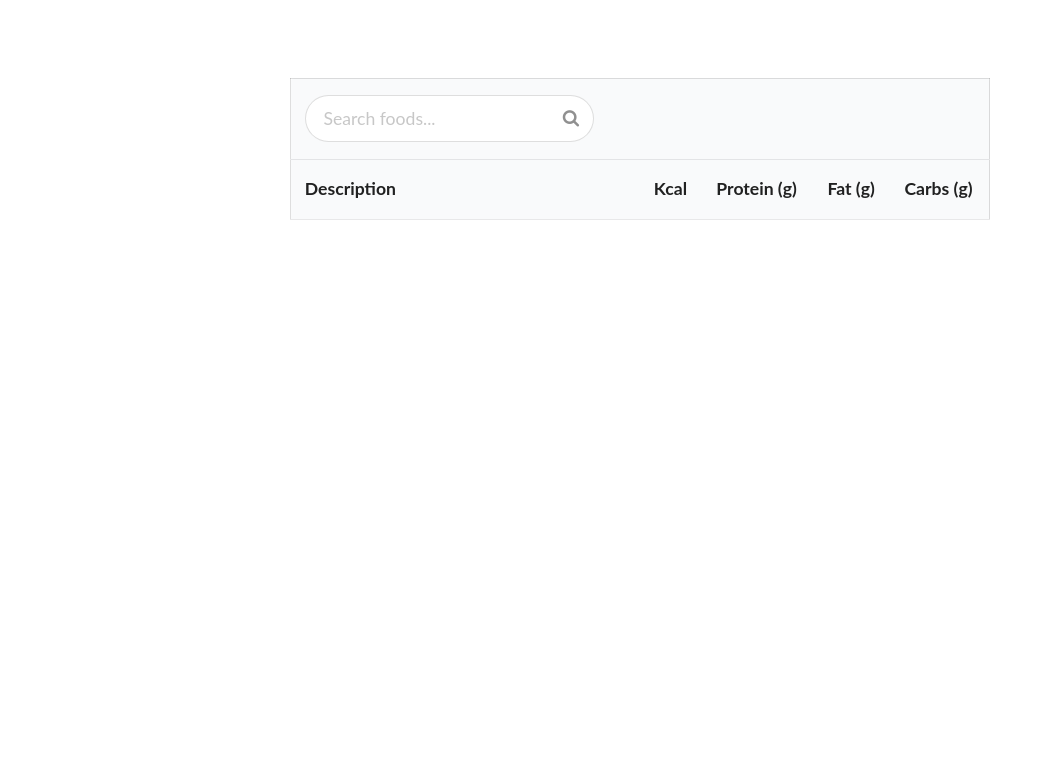
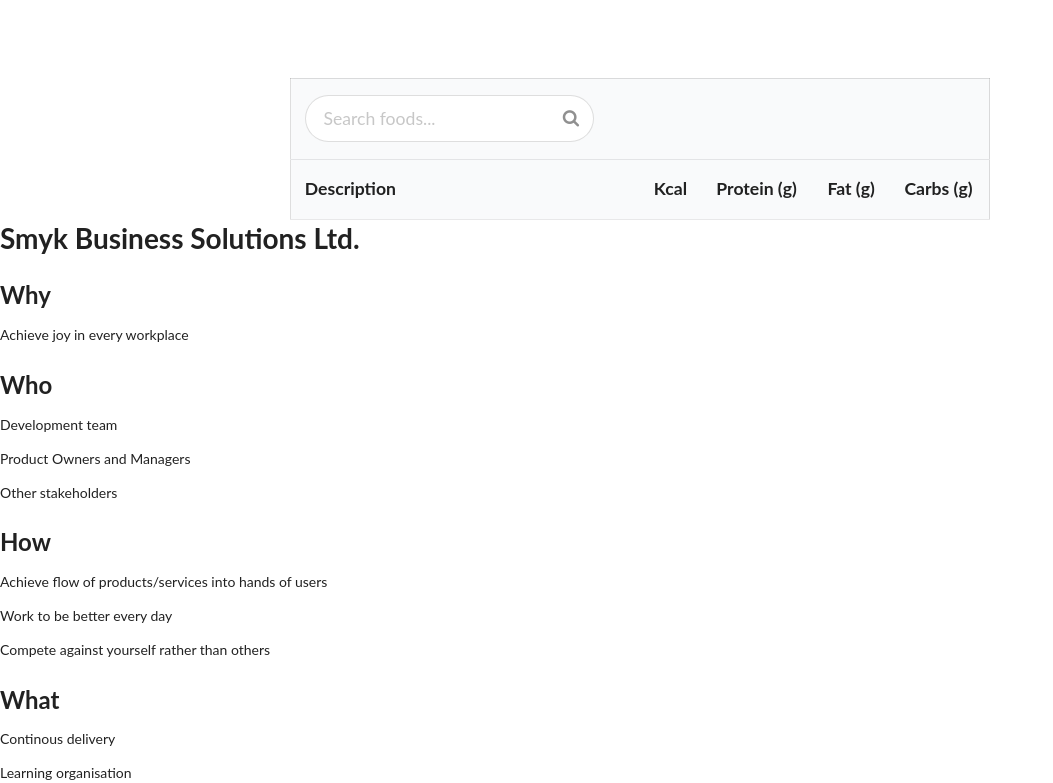
Before and after one commit to SMYKBSL/websiteclient, a React (Create React App) app: page / in a window 1280 px wide. Shown: the part 273-1056 px from the top of the page, without its empty margins (0-1053 px from the left). Before the commit the page ends 898 px from the top, so only its background shows below. Built offline with nearby package versions, Linux system fonts and the light colour scheme.

Commit message:
Ejecting

```diff
--- a/package.json
+++ b/package.json
@@ -8,8 +8,6 @@
     "bootstrap": "^3.3.7",
     "flow-bin": "^0.75.0",
     "husky": "^0.14.3",
-    "jest": "^23.2.0",
-    "jest-enzyme": "^6.0.2",
     "lint-staged": "^7.2.0",
     "node-sass-chokidar": "^1.3.0",
     "npm-run-all": "^4.1.3",
--- a/src/App.js
+++ b/src/App.js
@@ -31,6 +31,22 @@
           />
           <FoodSearch onFoodClick={this.addFood} />
         </div>
+        <div>
+          <h1>Smyk Business Solutions Ltd.</h1>
+          <h2>Why</h2>
+          <p>Achieve joy in every workplace</p>
+          <h2> Who </h2>
+          <p>Development team</p>
+          <p>Product Owners and Managers</p>
+          <p>Other stakeholders</p>
+          <h2>How</h2>
+          <p>Achieve flow of products/services into hands of users</p>
+          <p>Work to be better every day</p>
+          <p>Compete against yourself rather than others</p>
+          <h2>What</h2>
+          <p>Continous delivery</p>
+          <p>Learning organisation</p>
+        </div>
       </div>
     );
   }
```
Also changed, not shown: Smyk.html (+10 -9 lines), 1 other file (tests, documents, lock files or other folders).
